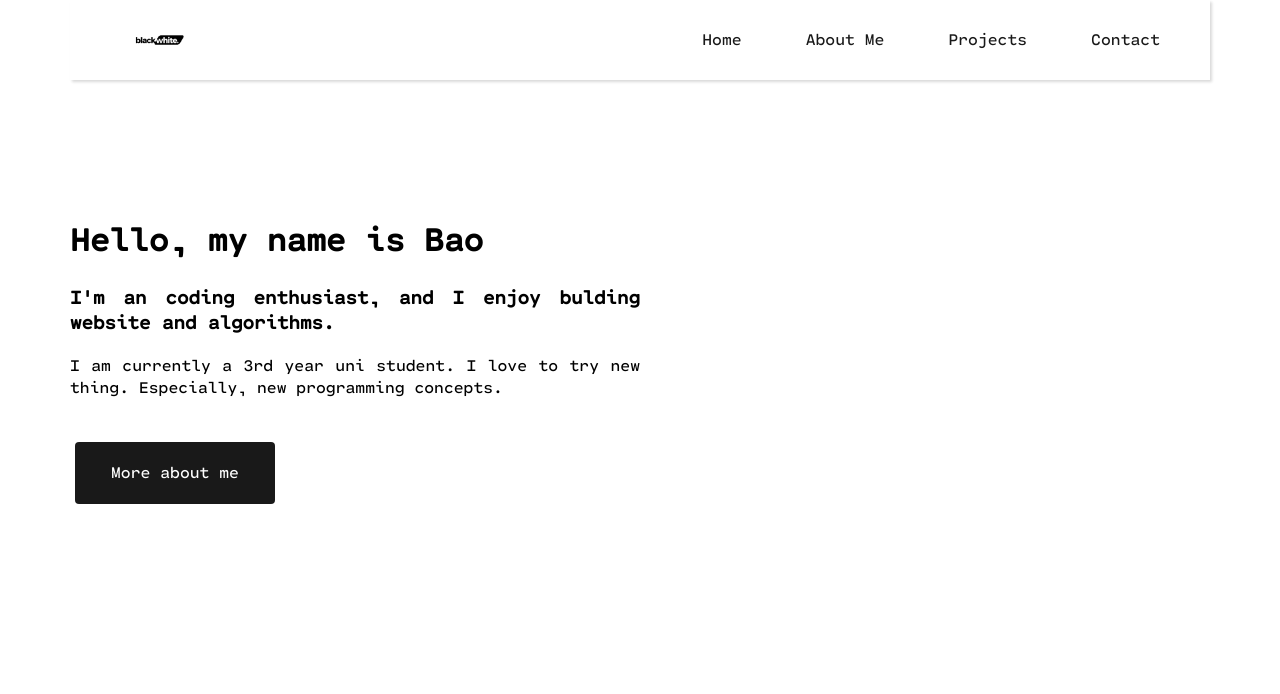
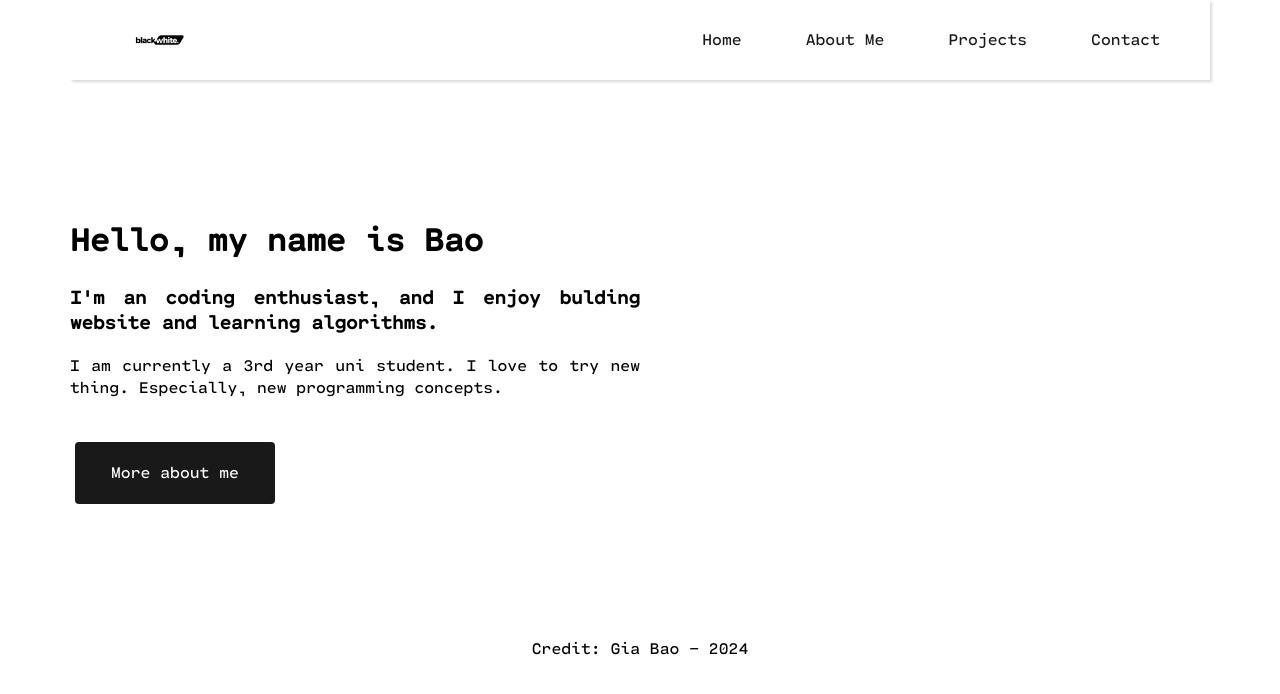
Before and after one commit to Imnotracist/my-portfolio, a React (Create React App) app: page / in a window 1280 px wide. Shown: the top 694 px of the page. Built offline with nearby package versions, Linux system fonts and the light colour scheme.

Commit message:
Small changes

```diff
--- a/src/components/Containers/pages/Home.tsx
+++ b/src/components/Containers/pages/Home.tsx
@@ -1,6 +1,11 @@
 import AppLayout from "../templates/AppLayout";
+import IntroSection from "../../Presentational/organisms/IntroSection/IntroSection";
 
 const Home = () => {
-  return <AppLayout></AppLayout>;
+  return (
+    <AppLayout>
+      <IntroSection></IntroSection>
+    </AppLayout>
+  );
 };
 export default Home;
--- a/src/components/Containers/templates/AppLayout.tsx
+++ b/src/components/Containers/templates/AppLayout.tsx
@@ -1,11 +1,12 @@
 import Header from "../../Presentational/organisms/Header/Header";
-import IntroSection from "../../Presentational/organisms/IntroSection/IntroSection";
-import Intro from "../../Presentational/organisms/IntroSection/IntroSection";
-const AppLayout = () => {
+import Footer from "../../Presentational/organisms/Footer/Footer";
+
+const AppLayout = ({ children }: any) => {
   return (
     <>
       <Header />
-      <IntroSection />
+      {children}
+      <Footer />
     </>
   );
 };
--- /dev/null
+++ b/src/components/Presentational/molecules/FooterContent/FooterContent.styles.ts
@@ -0,0 +1,4 @@
+import styled from "styled-components";
+export const FooterContentContainer = styled.div`
+  display: block;
+`;
--- /dev/null
+++ b/src/components/Presentational/molecules/FooterContent/FooterContent.tsx
@@ -0,0 +1,11 @@
+import { FooterContentContainer } from "./FooterContent.styles";
+
+const FooterContent = () => {
+  return (
+    <FooterContentContainer>
+      <span>Credit: Gia Bao - 2024</span>
+    </FooterContentContainer>
+  );
+};
+
+export default FooterContent;
--- a/src/components/Presentational/molecules/IntroSectionContent/IntroSectionContent.styles.ts
+++ b/src/components/Presentational/molecules/IntroSectionContent/IntroSectionContent.styles.ts
@@ -4,6 +4,7 @@ export const IntroSectionContentContainer = styled.div`
   display: flex;
   flex-direction: row;
   margin-top: 120px;
+  margin-bottom: 100px;
   margin-left: 70px;
   margin-right: 70px;
 
--- a/src/components/Presentational/molecules/IntroSectionContent/IntroSectionContent.tsx
+++ b/src/components/Presentational/molecules/IntroSectionContent/IntroSectionContent.tsx
@@ -7,7 +7,8 @@ const IntroSectionContent = () => {
       <div className="content-left">
         <h1>Hello, my name is Bao</h1>
         <h3>
-          I'm an coding enthusiast, and I enjoy bulding website and algorithms.
+          I'm an coding enthusiast, and I enjoy bulding website and learning
+          algorithms.
         </h3>
         <p>
           I am currently a 3rd year uni student. I love to try new thing.
--- /dev/null
+++ b/src/components/Presentational/molecules/ProjectCard/ProjectCard.tsx
@@ -0,0 +1,5 @@
+import { ProjectCardContainer } from "./ProjectCart.styles";
+const ProjectCard = () => {
+  return <ProjectCardContainer></ProjectCardContainer>;
+};
+export default ProjectCard;
--- /dev/null
+++ b/src/components/Presentational/molecules/ProjectCard/ProjectCart.styles.ts
@@ -0,0 +1,2 @@
+import styled from "styled-components";
+export const ProjectCardContainer = styled.div``;
--- /dev/null
+++ b/src/components/Presentational/organisms/Footer/Footer.styles.ts
@@ -0,0 +1,10 @@
+import styled from "styled-components";
+
+export const FooterContainer = styled.footer`
+  display: flex;
+  justify-content: center;
+  align-items: center;
+  padding-left: 20px;
+  padding-right: 20px;
+  height: 80px;
+`;
--- a/src/components/Presentational/organisms/Footer/Footer.tsx
+++ b/src/components/Presentational/organisms/Footer/Footer.tsx
@@ -1,2 +1,10 @@
-const Footer = () => {};
+import FooterContent from "../../molecules/FooterContent/FooterContent";
+import { FooterContainer } from "./Footer.styles";
+const Footer = () => {
+  return (
+    <FooterContainer>
+      <FooterContent></FooterContent>
+    </FooterContainer>
+  );
+};
 export default Footer;
--- a/src/components/Presentational/organisms/Header/Header.styles.ts
+++ b/src/components/Presentational/organisms/Header/Header.styles.ts
@@ -1,6 +1,6 @@
 import styled from "styled-components";
 
-export const HeaderContainer = styled.div`
+export const HeaderContainer = styled.header`
   padding-left: 20px;
   padding-right: 20px;
 `;
```
